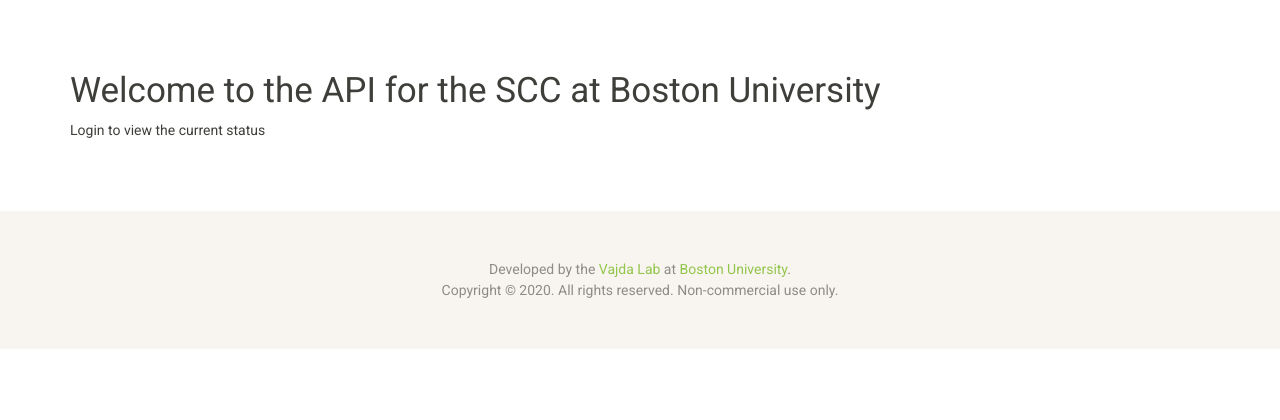
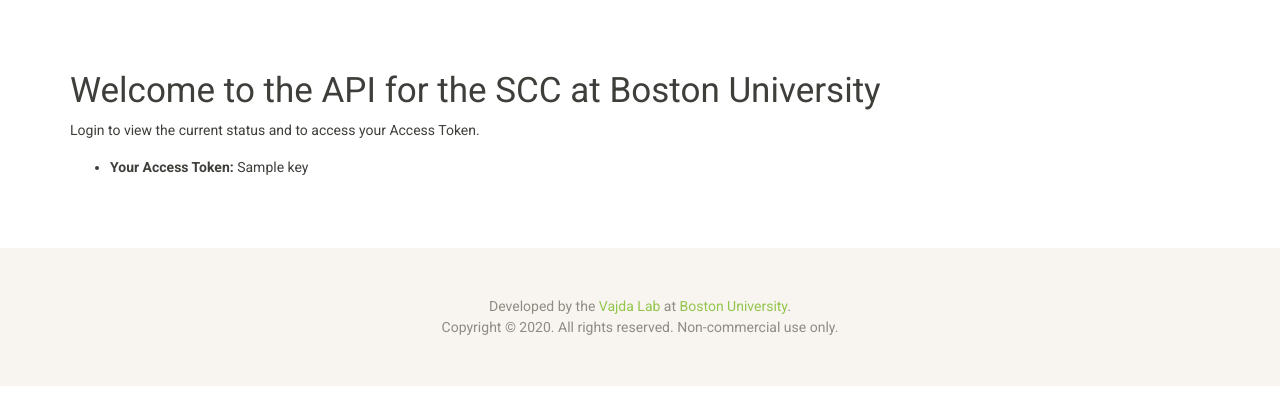
Before and after one commit to vajda-lab/scc-api, a Django app: template src/templates/home.html in a window 1280 px wide. Shown: the part 74-494 px from the top of the page. Run offline with Django 3.2, Linux system fonts and the light colour scheme; the template is opened without the code that fills it: most values are stand-ins (such as "Sample title", 1, 10 or a date in 2020); some libraries are stand-ins or nearby versions.

Commit message:
:sparkles: Expose access token to user homepage

```diff
--- a/src/templates/home.html
+++ b/src/templates/home.html
@@ -7,6 +7,13 @@
 {% block content %}
     <div style="margin: 70px">
         <h1>Welcome to the API for the SCC at Boston University</h1>
-        <p>Login to view the current status</p>
+        <p>Login to view the current status and to access your Access Token.</p>
+        {% if tokens %}
+            <ul>
+                {% for token in tokens %}
+                    <li><strong>Your Access Token:</strong> {{ token.key }}</li>
+                {% endfor %}
+            </ul>
+        {% endif %}
     </div>
 {% endblock %}
```
Also changed, not shown: src/config/views.py (+8 -0 lines).
